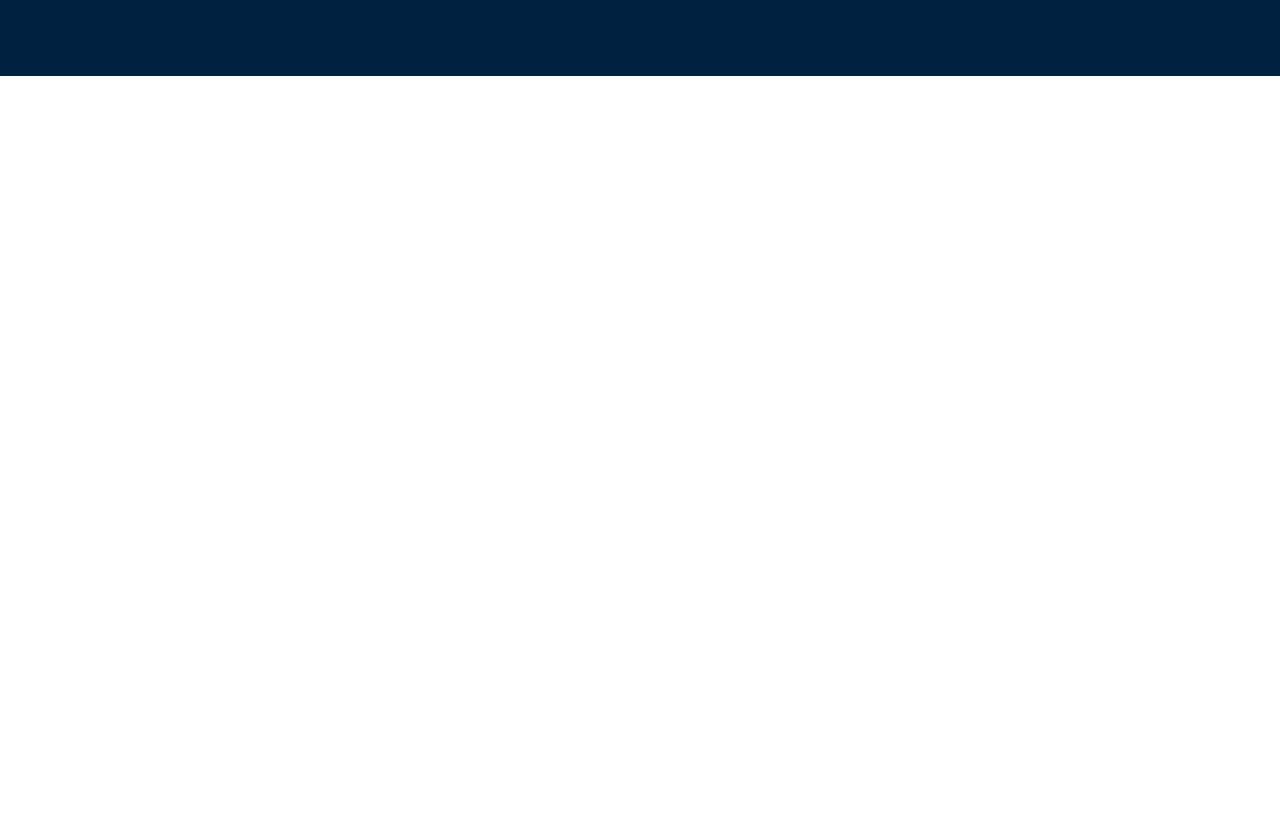
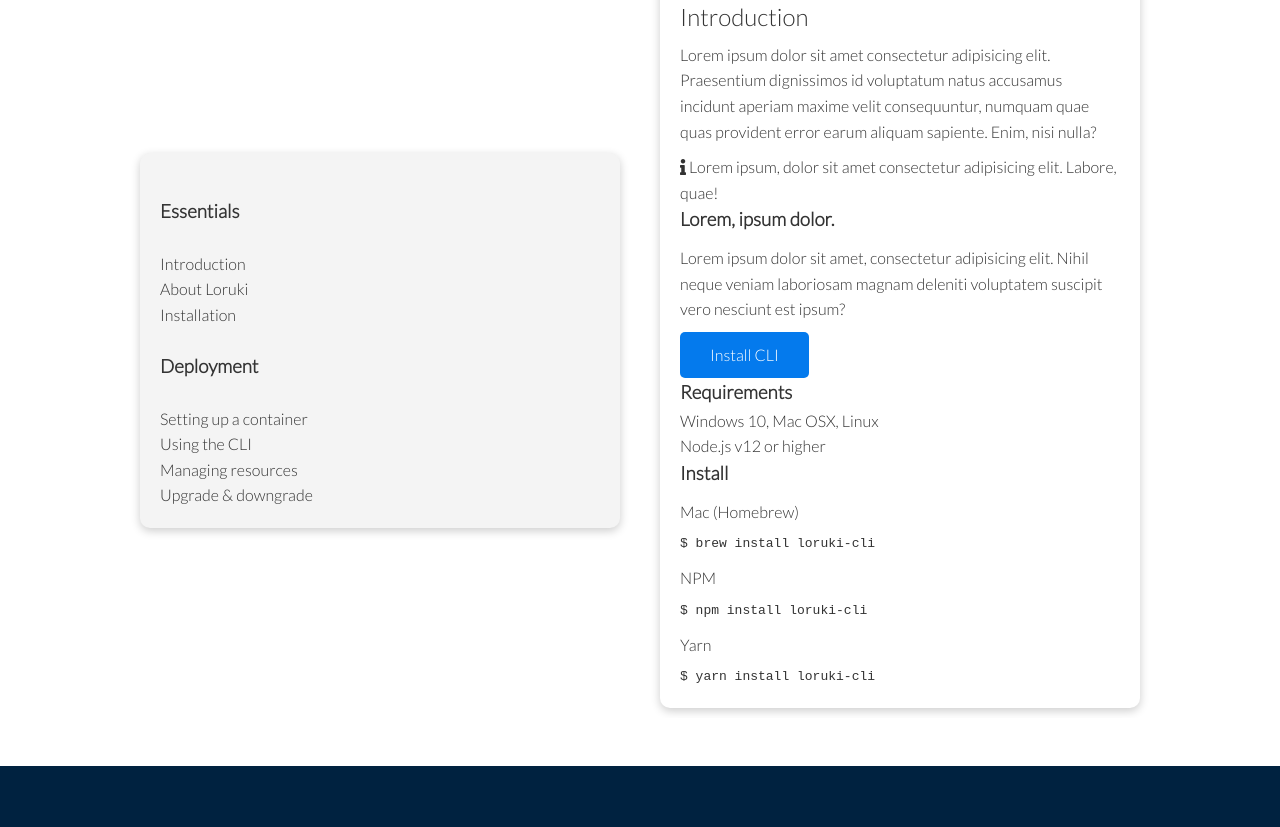
Before and after one commit to rusikosi/PROJECT-Grid-Flexbox-Animation-website, a plain HTML site: page docs.html in a window 1280 px wide. Shown: the part 419-1246 px from the top of the page. Before the commit the page ends 800 px from the top, so only its background shows below. Drawn offline with Linux system fonts and the light colour scheme.

Commit message:
added structure of section Docs-main

```diff
--- a/css/style.css
+++ b/css/style.css
@@ -196,7 +196,7 @@ img {
 }
 
 /* ----- Features ----- */
-.features-head img {
+.features-head img, .docs-head img {
   width: 200px;
   justify-self: flex-end;
 }
@@ -219,6 +219,10 @@ img {
 .features-main .grid > *:nth-child(2) {
   grid-column: 1 / span 2;
 }
+
+/* Docs */
+
+
 
 
 /* Footer */
--- a/docs.html
+++ b/docs.html
@@ -25,15 +25,68 @@
     </div>
 
     <!-- Head -->
-    <section class="features-head bg-primary py-3">
+    <section class="docs-head bg-primary py-3">
       <div class="container grid">
         <div>
           <h1 class="xl">Docs</h1>
           <p class="lead">
             Learn how to setup and install the Loruki platform
           </p>
+        </div>
+            <img src="./images/docs.png" alt="docs">
+        </div>
     </section>
+    <!-- Docs main -->
+    <section class="docs-main my-4">
+      <div class="container grid">
+        <div class="card bg-light p-3">
+          <h3 class="my-2">Essentials</h3>
+          <nav>
+            <ul>
+              <li><a href="#">Introduction</a></li>
+              <li><a href="#">About Loruki</a></li>
+              <li><a href="#">Installation</a></li>
+            </ul>
+          </nav>
 
+          <h3 class="my-2">Deployment</h3>
+          <nav>
+            <ul>
+              <li><a href="#">Setting up a container</a></li>
+              <li><a href="#">Using the CLI</a></li>
+              <li><a href="#">Managing resources</a></li>
+              <li><a href="#">Upgrade & downgrade</a></li>
+            </ul>
+          </nav>
+        </div>
+
+        <div class="card">
+          <h2>Introduction</h2>
+          <p>Lorem ipsum dolor sit amet consectetur adipisicing elit. Praesentium dignissimos id voluptatum natus accusamus incidunt aperiam maxime velit consequuntur, numquam quae quas provident error earum aliquam sapiente. Enim, nisi nulla?</p>
+          <div class="alert alert-succes">
+            <i class="fas fa-info"></i> Lorem ipsum, dolor sit amet consectetur adipisicing elit. Labore, quae!
+          </div>
+          <h3>Lorem, ipsum dolor.</h3>
+          <p>Lorem ipsum dolor sit amet, consectetur adipisicing elit. Nihil neque veniam laboriosam magnam deleniti voluptatem suscipit vero nesciunt est ipsum?</p>
+          <a href="#" class="btn btn-primary">Install CLI</a>
+
+          <h3>Requirements</h3>
+          <ul>
+            <li>Windows 10, Mac OSX, Linux</li>
+            <li>Node.js v12 or higher</li>
+          </ul>
+
+          <h3>Install</h3>
+          <p>Mac (Homebrew)</p>
+          <pre><code>$ brew install loruki-cli</code></pre>
+          <p>NPM</p>
+          <pre><code>$ npm install loruki-cli</code></pre>
+          <p>Yarn</p>
+          <pre><code>$ yarn install loruki-cli</code></pre>
+
+        </div>
+      </div>
+    </section>
 
 
     <!-- Footer -->
```
